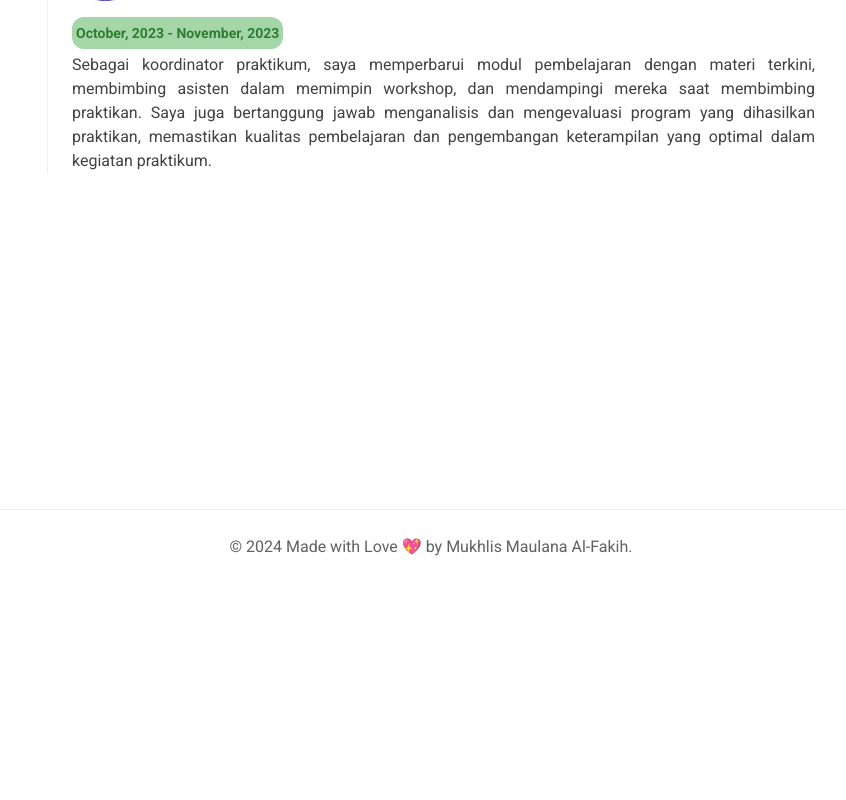
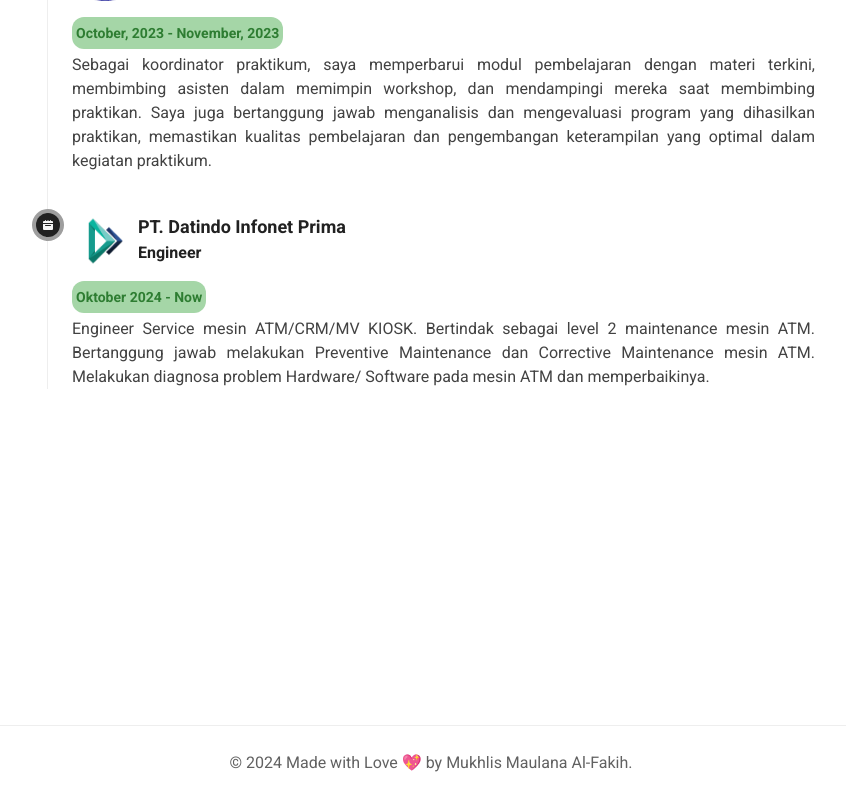
Before and after one commit to MukhlisMaulanaA/web-portofolio, a Next.js app: page / in a window 1280 px wide. Shown: the part 5754-6554 px from the top of the page, without its empty margins (209-1055 px from the left). Before the commit the page ends 6338 px from the top, so only its background shows below. Built offline with nearby package versions, Linux system fonts and the light colour scheme; what tailwind-typewriter would draw is missing.

Commit message:
update: update resume

```diff
--- a/src/app/information-section.tsx
+++ b/src/app/information-section.tsx
@@ -58,6 +58,14 @@ const EXPERIENCE = [
     children:
       "Sebagai koordinator praktikum, saya memperbarui modul pembelajaran dengan materi terkini, membimbing asisten dalam memimpin workshop, dan mendampingi mereka saat membimbing praktikan. Saya juga bertanggung jawab menganalisis dan mengevaluasi program yang dihasilkan praktikan, memastikan kualitas pembelajaran dan pengembangan keterampilan yang optimal dalam kegiatan praktikum.",
   },
+  {
+    icon: "/logos/dip-logo.png",
+    title: "PT. Datindo Infonet Prima",
+    subtitle: "Engineer",
+    date: "Oktober 2024 - Now",
+    children:
+      "Engineer Service mesin ATM/CRM/MV KIOSK. Bertindak sebagai level 2 maintenance mesin ATM. Bertanggung jawab melakukan Preventive Maintenance dan Corrective Maintenance mesin ATM. Melakukan diagnosa problem Hardware/ Software pada mesin ATM dan memperbaikinya."
+  },
 ];
 
 // const SKILLS = [
```
Also changed, not shown: public/logos/dip-logo.png (added).
